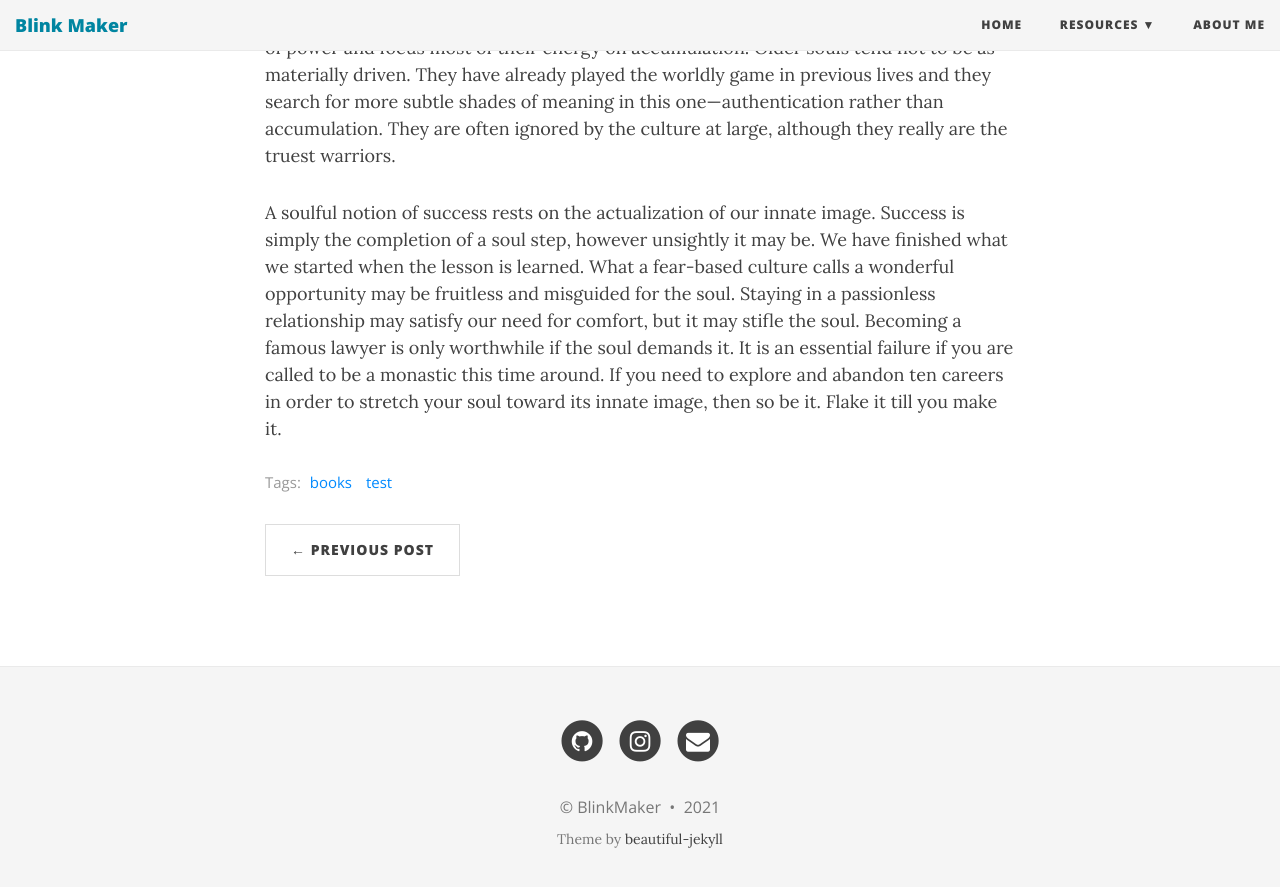
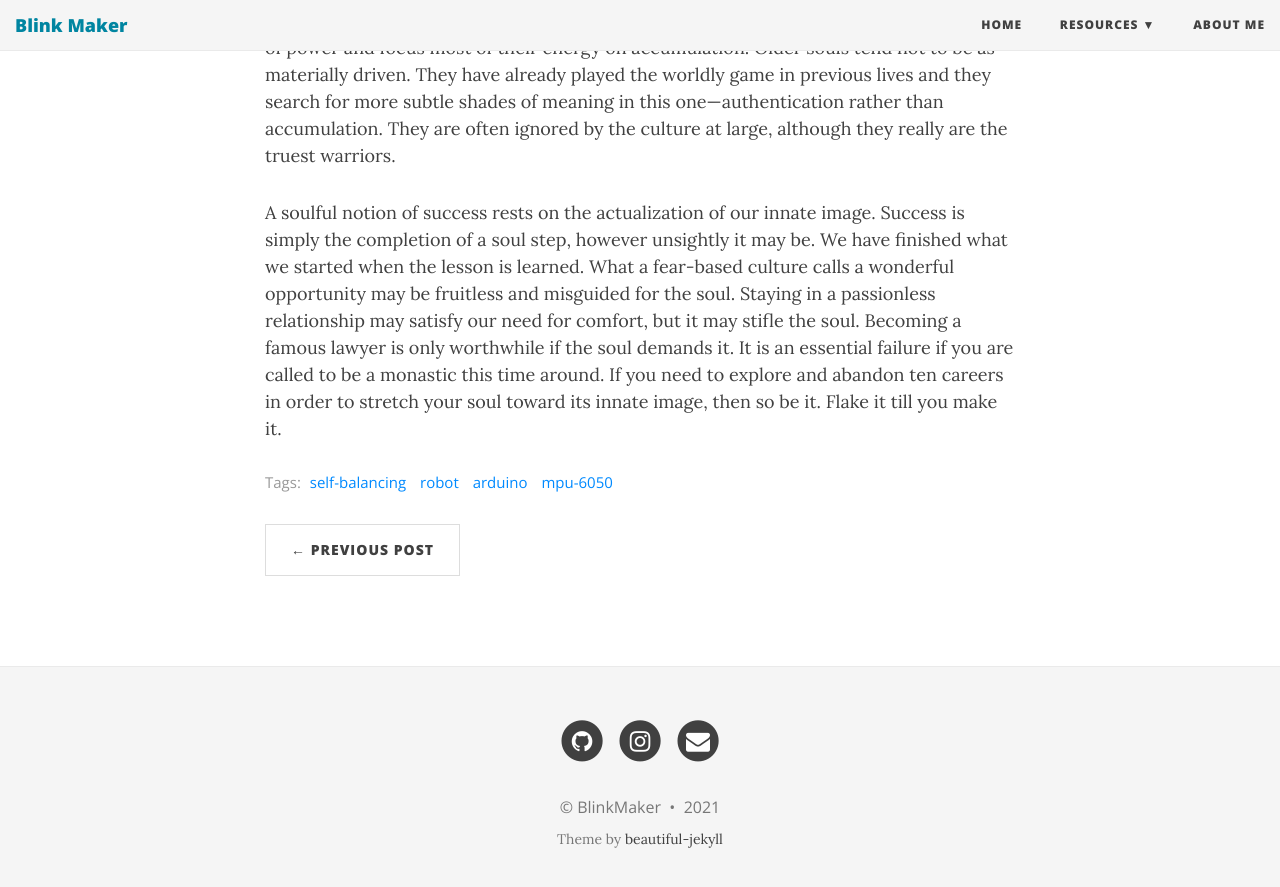
Before and after one commit to blinkmaker/blinkmaker.github.io, a Jekyll site: the page built from _posts/2021-03-26-stabli.md, in a window 1280 px wide and 900 px high, scrolled down 1081 px. Shown: the top 887 px of the window. Built offline with Jekyll 4.4.1, drawn with Linux system fonts in a browser that asks for light colours; nearby versions of some CDN libraries.

Commit message:
Update 2021-03-26-stabli.md

```diff
--- a/_posts/2021-03-26-stabli.md
+++ b/_posts/2021-03-26-stabli.md
@@ -3,7 +3,7 @@ layout: post
 title: STABLi
 subtitle: A Self-Balancing Attempt
 bigimg: /img/path.jpg
-tags: [books, test]
+tags: [self-balancing, robot, arduino, mpu-6050]
 ---
 
 Under what circumstances should we step off a path? When is it essential that we finish what we start? If I bought a bag of peanuts and had an allergic reaction, no one would fault me if I threw it out. If I ended a relationship with a woman who hit me, no one would say that I had a commitment problem. But if I walk away from a seemingly secure route because my soul has other ideas, I am a flake?
```
